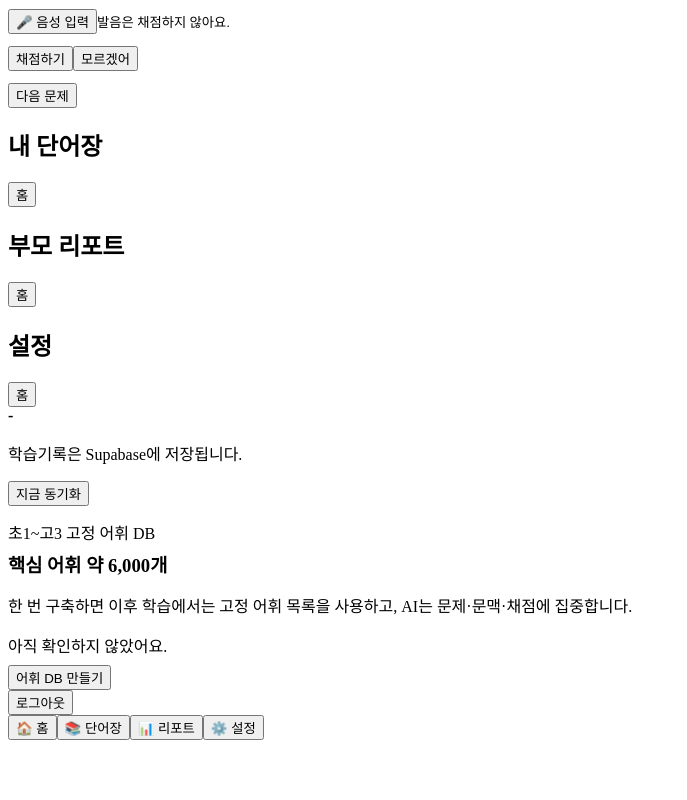
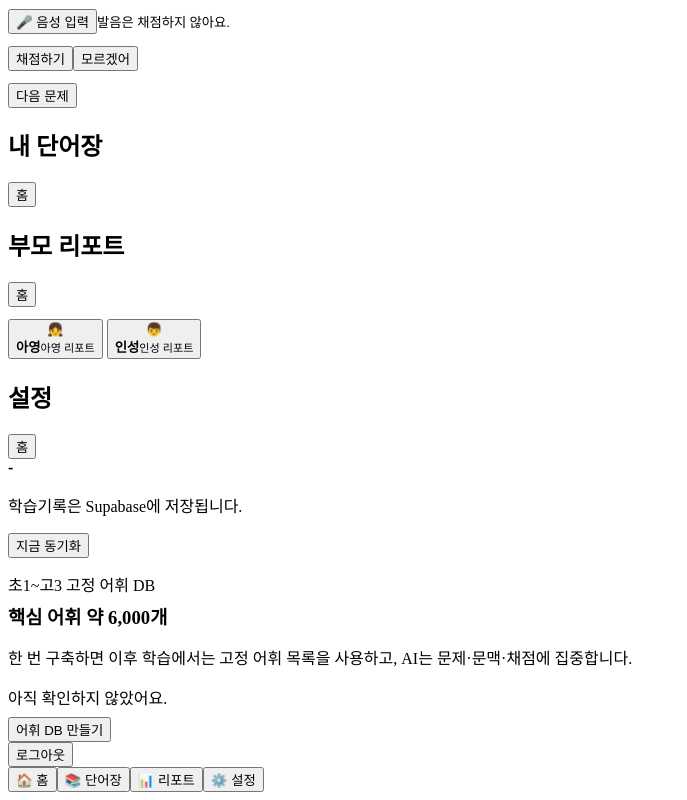
Before and after one commit to wookun112-cyber/vocab-adventure, a website with bundled scripts: page index.html in a window 1280 px wide. Shown: the part 1013-1813 px from the top of the page, without its empty margins (0-687 px from the left). Before the commit the page ends 1761 px from the top, so only its background shows below. Built offline with nearby package versions, Linux system fonts and the light colour scheme; a script that the page names is missing.

Commit message:
Add child selector to parent report

```diff
--- a/index.html
+++ b/index.html
@@ -61,7 +61,14 @@
 </section>
 
 <section id="wordbook" class="screen"><div class="row between"><h2>내 단어장</h2><button data-go="home" class="ghost">홈</button></div><div id="wordList" class="list"></div></section>
-<section id="report" class="screen"><div class="row between"><h2>부모 리포트</h2><button data-go="home" class="ghost">홈</button></div><div id="reportBody"></div></section>
+<section id="report" class="screen">
+  <div class="row between"><h2 id="reportTitle">부모 리포트</h2><button data-go="home" class="ghost">홈</button></div>
+  <div class="profiles report-profiles" style="margin:12px 0 16px">
+    <button class="profile report-profile" data-report-profile="ayoung"><div class="avatar">👧</div><strong>아영</strong><small>아영 리포트</small></button>
+    <button class="profile report-profile" data-report-profile="inseong"><div class="avatar">👦</div><strong>인성</strong><small>인성 리포트</small></button>
+  </div>
+  <div id="reportBody"></div>
+</section>
 <section id="settings" class="screen"><div class="row between"><h2>설정</h2><button data-go="home" class="ghost">홈</button></div>
 <div class="card"><strong id="accountEmail">-</strong><p class="muted">학습기록은 Supabase에 저장됩니다.</p><div class="actions"><button id="syncNow" class="secondary">지금 동기화</button>
 <div class="card" style="margin-top:14px">
```
